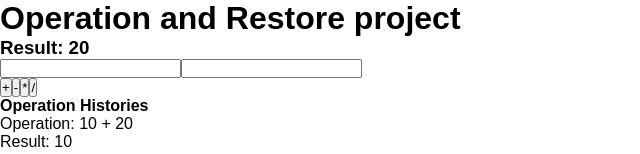
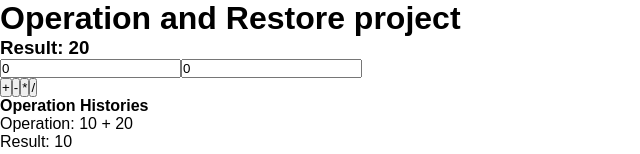
Before and after one commit to Jobayer109/Operation-Restore-Project, a React (Vite) app: page / in a window 1280 px wide. Shown: the top 154 px of the page, without its empty margins (0-640 px from the left). Built offline with nearby package versions, Linux system fonts and the light colour scheme.

Commit message:
Handle input fields uncontrolled to full control

```diff
--- a/src/App.jsx
+++ b/src/App.jsx
@@ -1,14 +1,47 @@
+import { useState } from "react";
 import "./App.css";
 
+/*
+TODO: Handle user input fields    ----->
+TODO: Handle operations           ----->
+TODO: Handle a list of histories  ----->
+TODO: Render history list         ----->
+TODO: Restore the history         ----->
+*/
+
+const inputObject = {
+  a: 0,
+  b: 0,
+};
+
 function App() {
+  const [inputState, setInputState] = useState({ ...inputObject });
+
+  const handleChange = (e) => {
+    setInputState({
+      ...inputState,
+      [e.target.name]: e.target.value,
+    });
+  };
+
   return (
     <>
       <h1>Operation and Restore project</h1>
       <div>
         <h3>Result: 20</h3>
         <div>
-          <input type="number" />
-          <input type="number" />
+          <input
+            type="number"
+            name="a"
+            value={inputState.a}
+            onChange={handleChange}
+          />
+          <input
+            type="number"
+            name="b"
+            value={inputState.b}
+            onChange={handleChange}
+          />
         </div>
         <div>
           <button>+</button>
```
